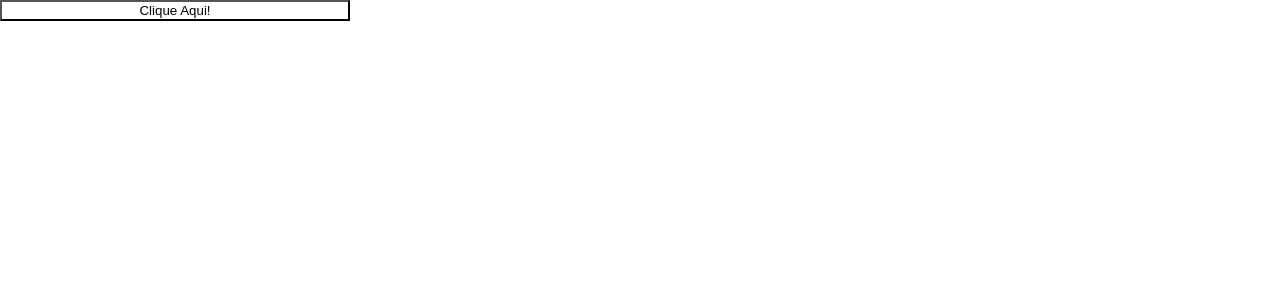
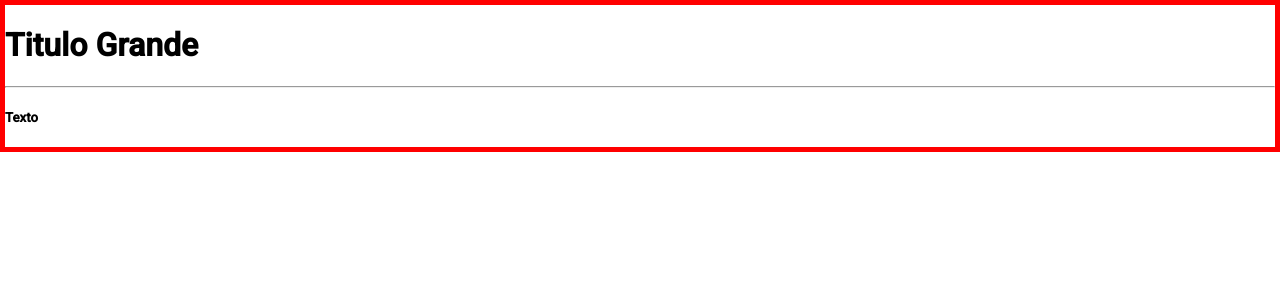
Before and after one commit to lucasviniciosfs/AngularEssentials, an Angular app in the folder frontend/: page / in a window 1280 px wide. Shown: the top 300 px of the page. Built offline with nearby package versions, Linux system fonts and the light colour scheme.

Commit message:
ng-content

```diff
--- a/frontend/src/app/app.component.html
+++ b/frontend/src/app/app.component.html
@@ -4,4 +4,8 @@
 <router-outlet></router-outlet>
 <app-footer></app-footer> -->
 <!-- <app-ng-class></app-ng-class> -->
-<app-ng-style></app-ng-style>
+<!-- <app-ng-style></app-ng-style> -->
+<app-ng-content>
+    <h1 class="titulo">Titulo Grande</h1>
+    <h5 class="body">Texto</h5>
+</app-ng-content>
--- a/frontend/src/app/app.module.ts
+++ b/frontend/src/app/app.module.ts
@@ -16,6 +16,7 @@ import { InputPropertyComponent } from './input-property/input-property.componen
 import { OutputPropertyComponent } from './output-property/output-property.component';
 import { NgClassComponent } from './ng-class/ng-class.component';
 import { NgStyleComponent } from './ng-style/ng-style.component';
+import { NgContentComponent } from './ng-content/ng-content.component';
 
 @NgModule({
   declarations: [
@@ -26,7 +27,8 @@ import { NgStyleComponent } from './ng-style/ng-style.component';
     InputPropertyComponent,
     OutputPropertyComponent,
     NgClassComponent,
-    NgStyleComponent
+    NgStyleComponent,
+    NgContentComponent
   ],
   imports: [
     BrowserModule,
--- /dev/null
+++ b/frontend/src/app/ng-content/ng-content.component.html
@@ -0,0 +1,5 @@
+<div style="border: 5px solid red;">
+    <ng-content select=".titulo"></ng-content>
+    <hr/>
+    <ng-content select=".body"></ng-content>
+</div>
--- /dev/null
+++ b/frontend/src/app/ng-content/ng-content.component.ts
@@ -0,0 +1,15 @@
+import { Component, OnInit } from '@angular/core';
+
+@Component({
+  selector: 'app-ng-content',
+  templateUrl: './ng-content.component.html',
+  styleUrls: ['./ng-content.component.css']
+})
+export class NgContentComponent implements OnInit {
+
+  constructor() { }
+
+  ngOnInit(): void {
+  }
+
+}
```
Also changed, not shown: frontend/src/app/ng-content/ng-content.component.css (added).
